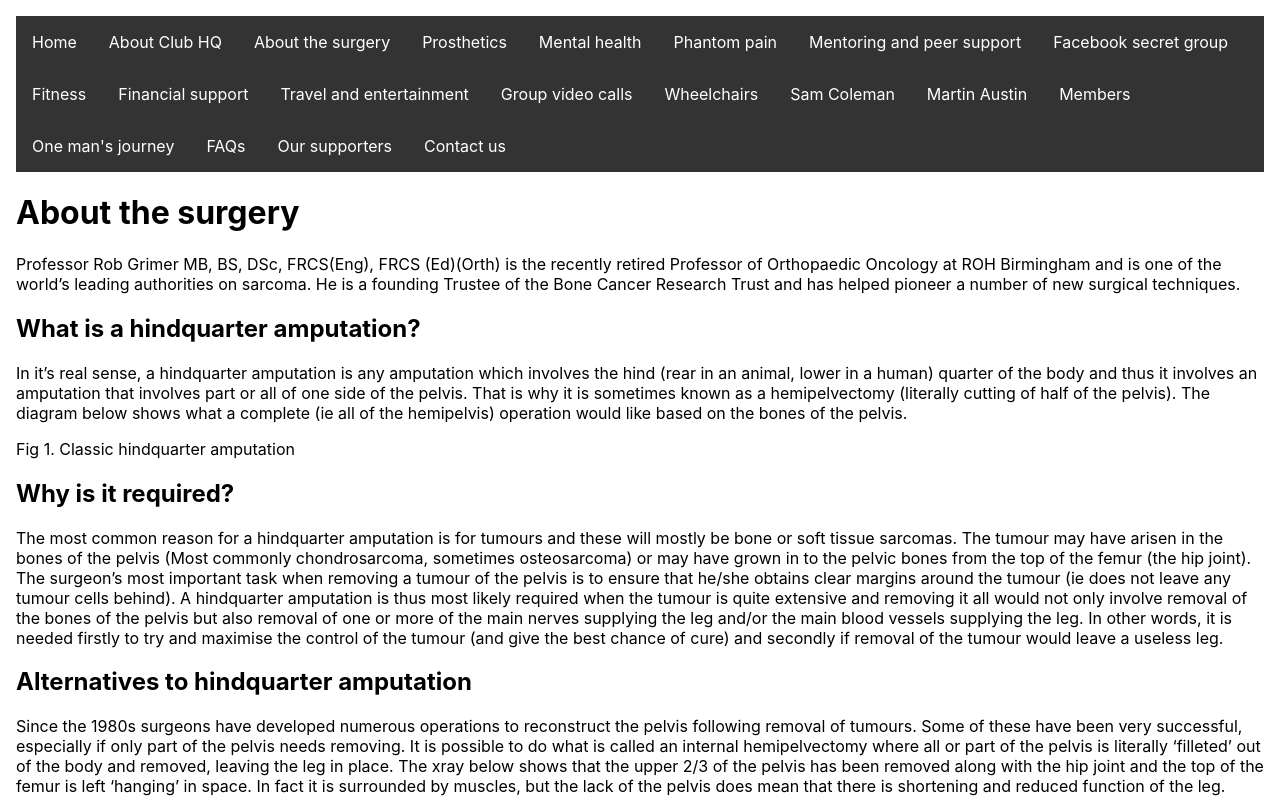
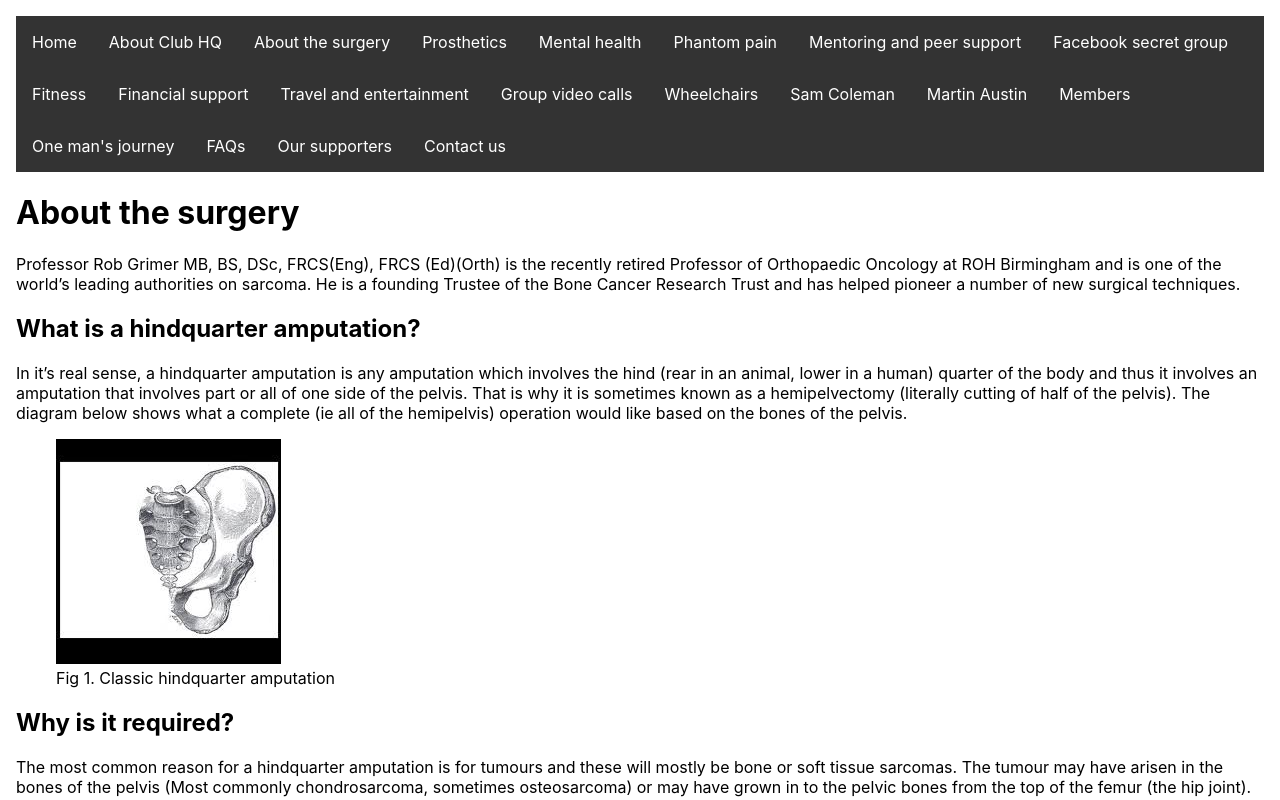
Before and after one commit to junitech/club-hq-website, a React (Create React App) app: page /about-the-surgery in a window 1280 px wide. Shown: the top 800 px of the page. Built offline with nearby package versions, Linux system fonts and the light colour scheme.

Commit message:
Added image example

```diff
--- a/src/Pages/AboutTheSurgery.js
+++ b/src/Pages/AboutTheSurgery.js
@@ -12,7 +12,10 @@ function AboutTheSurgery() {
             <h2>What is a hindquarter amputation?</h2>
             <p>In it’s real sense, a hindquarter amputation is any amputation which involves the hind (rear in an animal, lower in a human) quarter of the body and thus it involves an amputation that involves part or all of one side of the pelvis. That is why it is sometimes known as a hemipelvectomy (literally cutting of half of the pelvis). The diagram below shows what a complete (ie all of the hemipelvis) operation would like based on the bones of the pelvis.</p>
 
-            Fig 1. Classic hindquarter amputation
+            <figure>
+                <img src="/images/classic-hindquarter-amputation.jpg" alt="Classic hindquarter amputation"></img>
+                <figcaption>Fig 1. Classic hindquarter amputation</figcaption>
+            </figure>
 
             <h2>Why is it required?</h2>
             <p>The most common reason for a hindquarter amputation is for tumours and these will mostly be bone or soft tissue sarcomas.  The tumour may have arisen in the bones of the pelvis (Most commonly chondrosarcoma, sometimes osteosarcoma) or may have grown in to the pelvic bones from the top of the femur (the hip joint). The surgeon’s most important task when removing a tumour of the pelvis is to ensure that he/she obtains clear margins around the tumour (ie does not leave any tumour cells behind). A hindquarter amputation is thus most likely required when the tumour is quite extensive and removing it all would not only involve removal of the bones of the pelvis but also removal of one or more of the main nerves supplying the leg and/or the main blood vessels supplying the leg. In other words, it is needed firstly to try and maximise the control of the tumour (and give the best chance of cure) and secondly if removal of the tumour would leave a useless leg.</p>
```
Also changed, not shown: public/images/classic-hindquarter-amputation.jpg (added).
